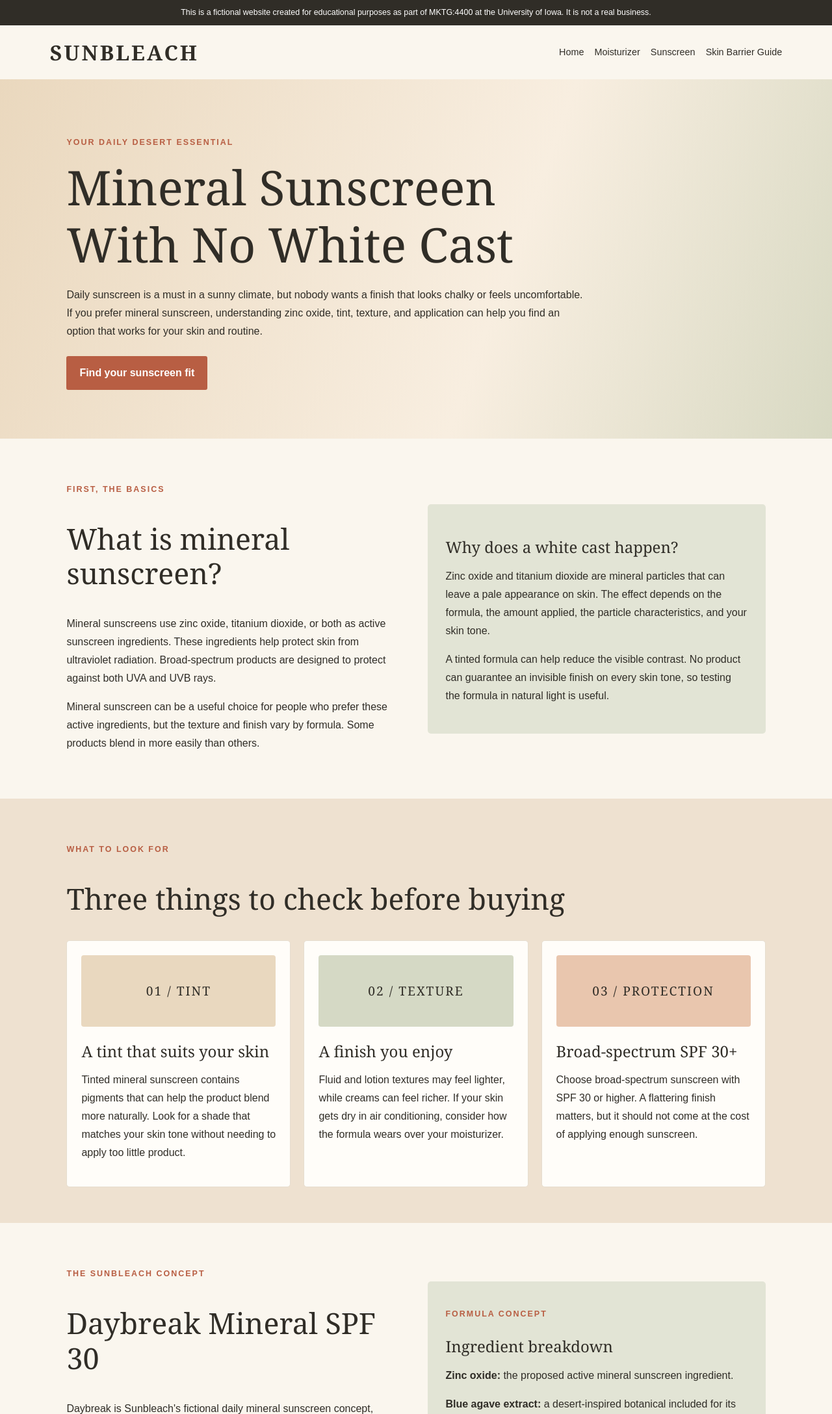
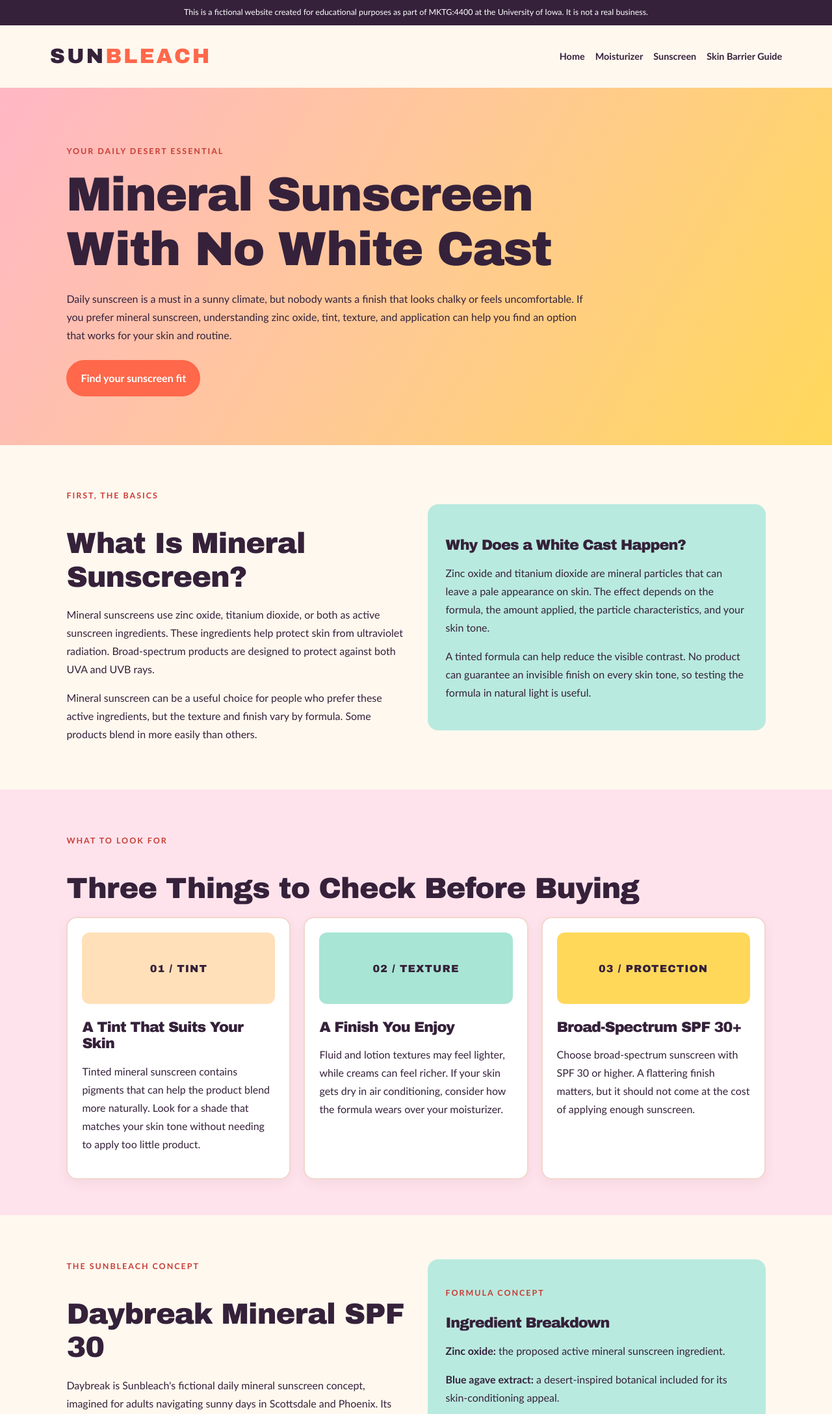
Before and after one commit to juliakollman/sunbleach-skincare, a plain HTML site: page sunscreen.html in a window 1280 px wide. Shown: the top 2176 px of the page at 65% size. Drawn offline with Linux system fonts and the light colour scheme.

Commit message:
Refactor sunscreen.html for improved styling and content

```diff
--- a/sunscreen.html
+++ b/sunscreen.html
@@ -6,50 +6,297 @@
   <meta name="viewport" content="width=device-width, initial-scale=1.0">
   <meta name="description" content="Searching for mineral sunscreen with no white cast? Learn about zinc oxide, tinted formulas, application tips, and daily sun protection for desert living.">
   <title>Mineral Sunscreen With No White Cast | Sunbleach</title>
+
   <style>
-    :root { --cream:#faf6ee; --sand:#e9d8bf; --terra:#b85e43; --dark:#302d27; --sage:#68765c; --white:#fffdf9; }
-    * { box-sizing:border-box; }
-    body { margin:0; background:var(--cream); color:var(--dark); font:16px/1.75 Arial,Helvetica,sans-serif; }
-    a { color:inherit; }
-    .notice { background:var(--dark); color:white; text-align:center; padding:10px 16px; font-size:.78rem; line-height:1.5; }
-    header { padding:20px 6%; display:flex; justify-content:space-between; align-items:center; flex-wrap:wrap; gap:18px; }
-    .logo { font:bold 2rem Georgia,serif; letter-spacing:3px; text-decoration:none; }
-    nav { display:flex; flex-wrap:wrap; gap:16px; }
-    nav a { text-decoration:none; font-size:.9rem; }
-    nav a:hover,.text-link:hover { color:var(--terra); }
-    .hero { background:linear-gradient(110deg,#ead8be,#f8eee0 60%,#d8d9c3); padding:75px 8%; }
-    .hero-content { max-width:800px; }
-    .eyebrow { color:var(--terra); text-transform:uppercase; font-size:.78rem; letter-spacing:2px; font-weight:bold; }
-    h1,h2,h3 { font-family:Georgia,"Times New Roman",serif; line-height:1.2; font-weight:normal; }
-    h1 { font-size:clamp(2.5rem,7vw,4.6rem); margin:12px 0 20px; }
-    h2 { font-size:clamp(2rem,4vw,2.8rem); }
-    h3 { font-size:1.5rem; margin-bottom:10px; }
-    section { padding:55px 8%; }
-    .button { display:inline-block; background:var(--terra); color:white; text-decoration:none; padding:12px 20px; margin-top:8px; border-radius:3px; font-weight:bold; }
-    .split { display:grid; grid-template-columns:1fr 1fr; gap:35px; align-items:center; }
-    .panel { background:#e2e4d5; border-radius:5px; padding:28px; }
-    .cards { display:grid; grid-template-columns:repeat(3,minmax(0,1fr)); gap:20px; }
-    .card { background:var(--white); padding:22px; border:1px solid #e6ddcf; border-radius:5px; }
-    .swatch { min-height:110px; border-radius:4px; margin-bottom:18px; display:flex; align-items:center; justify-content:center; background:#e9d8bf; font:1.2rem Georgia,serif; letter-spacing:2px; text-align:center; padding:10px; }
-    .text-link { color:var(--terra); font-weight:bold; text-decoration:none; }
-    .callout { border-left:4px solid var(--sage); padding:5px 0 5px 20px; }
-    footer { background:var(--dark); color:white; padding:35px 8%; }
-    footer nav { margin:18px 0; }
-    footer nav a { color:white; }
-    .footer-note { color:#e5ded3; font-size:.8rem; }
-    @media(max-width:760px) {
-      header { justify-content:center; text-align:center; }
-      nav { justify-content:center; gap:12px; }
-      .hero { padding:50px 7%; }
-      section { padding:40px 7%; }
-      .split,.cards { grid-template-columns:1fr; }
+    :root {
+      --cream: #FFF8EF;
+      --sand: #FFE3C2;
+      --terra: #FF684A;
+      --dark: #35213A;
+      --sage: #238F7B;
+      --white: #FFFFFF;
+      --pink: #FFB7C5;
+      --yellow: #FFD85A;
+      --turquoise: #76D9C3;
+    }
+
+    * {
+      box-sizing: border-box;
+    }
+
+    html {
+      scroll-behavior: smooth;
+    }
+
+    body {
+      margin: 0;
+      background: var(--cream);
+      color: var(--dark);
+      font: 16px/1.75 "Trebuchet MS", Arial, sans-serif;
+    }
+
+    a {
+      color: inherit;
+    }
+
+    .notice {
+      background: var(--dark);
+      color: white;
+      text-align: center;
+      padding: 10px 16px;
+      font-size: .78rem;
+      line-height: 1.5;
+    }
+
+    header {
+      padding: 20px 6%;
+      display: flex;
+      justify-content: space-between;
+      align-items: center;
+      flex-wrap: wrap;
+      gap: 18px;
+    }
+
+    .logo {
+      font-family: "Arial Black", "Trebuchet MS", sans-serif;
+      font-size: 2rem;
+      font-weight: 900;
+      letter-spacing: 3px;
+      text-decoration: none;
+    }
+
+    .logo span {
+      color: var(--terra);
+    }
+
+    nav {
+      display: flex;
+      flex-wrap: wrap;
+      gap: 16px;
+    }
+
+    nav a {
+      text-decoration: none;
+      font-size: .9rem;
+      font-weight: bold;
+    }
+
+    nav a:hover,
+    .text-link:hover {
+      color: var(--terra);
+    }
+
+    .hero {
+      background: linear-gradient(
+        120deg,
+        #FFB7C5,
+        #FFCA92 52%,
+        #FFD85A
+      );
+      padding: 75px 8%;
+    }
+
+    .hero-content {
+      max-width: 800px;
+    }
+
+    .eyebrow {
+      color: #C83D35;
+      text-transform: uppercase;
+      font-size: .78rem;
+      letter-spacing: 2px;
+      font-weight: 900;
+    }
+
+    h1, h2, h3 {
+      font-family: "Arial Black", "Trebuchet MS", sans-serif;
+      line-height: 1.15;
+      font-weight: 900;
+      letter-spacing: -1px;
+    }
+
+    h1 {
+      font-size: clamp(2.5rem, 7vw, 4.6rem);
+      letter-spacing: -2px;
+      margin: 12px 0 20px;
+    }
+
+    h2 {
+      font-size: clamp(2rem, 4vw, 2.8rem);
+      margin-bottom: 18px;
+    }
+
+    h3 {
+      font-size: 1.4rem;
+      margin-bottom: 10px;
+    }
+
+    section {
+      padding: 55px 8%;
+    }
+
+    .button {
+      display: inline-block;
+      background: var(--terra);
+      color: white;
+      text-decoration: none;
+      padding: 12px 20px;
+      margin-top: 8px;
+      border: 2px solid var(--terra);
+      border-radius: 50px;
+      font-weight: bold;
+      transition: transform .2s ease, background .2s ease;
+    }
+
+    .button:hover {
+      background: #D94337;
+      border-color: #D94337;
+      transform: translateY(-2px);
+    }
+
+    .split {
+      display: grid;
+      grid-template-columns: 1fr 1fr;
+      gap: 35px;
+      align-items: center;
+    }
+
+    .panel {
+      background: #B9EADF;
+      border-radius: 16px;
+      padding: 28px;
+    }
+
+    .cards {
+      display: grid;
+      grid-template-columns: repeat(3, minmax(0, 1fr));
+      gap: 20px;
+    }
+
+    .card {
+      background: var(--white);
+      padding: 22px;
+      border: 2px solid #F2D7CE;
+      border-radius: 16px;
+      box-shadow: 0 6px 18px rgba(53, 33, 58, .06);
+      transition: transform .2s ease, box-shadow .2s ease;
+    }
+
+    .card:hover {
+      transform: translateY(-4px);
+      box-shadow: 0 12px 24px rgba(53, 33, 58, .10);
+    }
+
+    .swatch {
+      min-height: 110px;
+      border-radius: 12px;
+      margin-bottom: 18px;
+      display: flex;
+      align-items: center;
+      justify-content: center;
+      background: #FFE0B9;
+      font: 900 1rem "Arial Black", "Trebuchet MS", sans-serif;
+      letter-spacing: 1px;
+      text-align: center;
+      padding: 10px;
+    }
+
+    .text-link {
+      color: #D94337;
+      font-weight: bold;
+      text-decoration: none;
+    }
+
+    .callout {
+      border-left: 5px solid var(--terra);
+      padding: 5px 0 5px 20px;
+      margin: 25px 0;
+    }
+
+    .callout:nth-of-type(2) {
+      border-color: var(--sage);
+    }
+
+    .callout:nth-of-type(3) {
+      border-color: #D99A16;
+    }
+
+    .callout h3 {
+      margin-top: 0;
+    }
+
+    .pink-section {
+      background: #FFE3EC;
+    }
+
+    .yellow-section {
+      background: #FFE6B4;
+    }
+
+    footer {
+      background: var(--dark);
+      color: white;
+      padding: 35px 8%;
+    }
+
+    footer nav {
+      margin: 18px 0;
+    }
+
+    footer nav a {
+      color: white;
+    }
+
+    .footer-note {
+      color: #F5E7F0;
+      font-size: .8rem;
+    }
+
+    @media (max-width: 760px) {
+      header {
+        justify-content: center;
+        text-align: center;
+      }
+
+      nav {
+        justify-content: center;
+        gap: 12px;
+      }
+
+      .hero {
+        padding: 50px 7%;
+      }
+
+      section {
+        padding: 40px 7%;
+      }
+
+      .split,
+      .cards {
+        grid-template-columns: 1fr;
+      }
+    }
+
+    @media (prefers-reduced-motion: reduce) {
+      *,
+      *::before,
+      *::after {
+        transition: none !important;
+        scroll-behavior: auto;
+      }
     }
   </style>
 </head>
+
 <body>
-  <div class="notice">This is a fictional website created for educational purposes as part of MKTG:4400 at the University of Iowa. It is not a real business.</div>
+
+  <div class="notice">
+    This is a fictional website created for educational purposes as part of MKTG:4400 at the University of Iowa. It is not a real business.
+  </div>
+
   <header>
-    <a class="logo" href="index.html">SUNBLEACH</a>
+    <a class="logo" href="index.html">SUN<span>BLEACH</span></a>
+
     <nav aria-label="Main navigation">
       <a href="index.html">Home</a>
       <a href="moisturizer.html">Moisturizer</a>
@@ -59,119 +306,284 @@
   </header>
 
   <main>
+
     <section class="hero">
       <div class="hero-content">
         <p class="eyebrow">Your daily desert essential</p>
+
         <h1>Mineral Sunscreen With No White Cast</h1>
-        <p>Daily sunscreen is a must in a sunny climate, but nobody wants a finish that looks chalky or feels uncomfortable. If you prefer mineral sunscreen, understanding zinc oxide, tint, texture, and application can help you find an option that works for your skin and routine.</p>
+
+        <p>
+          Daily sunscreen is a must in a sunny climate, but nobody wants
+          a finish that looks chalky or feels uncomfortable. If you prefer
+          mineral sunscreen, understanding zinc oxide, tint, texture, and
+          application can help you find an option that works for your skin
+          and routine.
+        </p>
+
         <a class="button" href="#tips">Find your sunscreen fit</a>
       </div>
     </section>
 
     <section>
       <div class="split">
+
         <div>
           <p class="eyebrow">First, the basics</p>
-          <h2>What is mineral sunscreen?</h2>
-          <p>Mineral sunscreens use zinc oxide, titanium dioxide, or both as active sunscreen ingredients. These ingredients help protect skin from ultraviolet radiation. Broad-spectrum products are designed to protect against both UVA and UVB rays.</p>
-          <p>Mineral sunscreen can be a useful choice for people who prefer these active ingredients, but the texture and finish vary by formula. Some products blend in more easily than others.</p>
+
+          <h2>What Is Mineral Sunscreen?</h2>
+
+          <p>
+            Mineral sunscreens use zinc oxide, titanium dioxide, or both
+            as active sunscreen ingredients. These ingredients help protect
+            skin from ultraviolet radiation. Broad-spectrum products are
+            designed to protect against both UVA and UVB rays.
+          </p>
+
+          <p>
+            Mineral sunscreen can be a useful choice for people who prefer
+            these active ingredients, but the texture and finish vary by
+            formula. Some products blend in more easily than others.
+          </p>
         </div>
+
         <div class="panel">
-          <h3>Why does a white cast happen?</h3>
-          <p>Zinc oxide and titanium dioxide are mineral particles that can leave a pale appearance on skin. The effect depends on the formula, the amount applied, the particle characteristics, and your skin tone.</p>
-          <p>A tinted formula can help reduce the visible contrast. No product can guarantee an invisible finish on every skin tone, so testing the formula in natural light is useful.</p>
+          <h3>Why Does a White Cast Happen?</h3>
+
+          <p>
+            Zinc oxide and titanium dioxide are mineral particles that can
+            leave a pale appearance on skin. The effect depends on the
+            formula, the amount applied, the particle characteristics,
+            and your skin tone.
+          </p>
+
+          <p>
+            A tinted formula can help reduce the visible contrast. No
+            product can guarantee an invisible finish on every skin tone,
+            so testing the formula in natural light is useful.
+          </p>
         </div>
+
       </div>
     </section>
 
-    <section style="background:#eee1d0" id="tips">
+    <section class="pink-section" id="tips">
       <p class="eyebrow">What to look for</p>
-      <h2>Three things to check before buying</h2>
+
+      <h2>Three Things to Check Before Buying</h2>
+
       <div class="cards">
+
         <article class="card">
           <div class="swatch">01 / TINT</div>
-          <h3>A tint that suits your skin</h3>
-          <p>Tinted mineral sunscreen contains pigments that can help the product blend more naturally. Look for a shade that matches your skin tone without needing to apply too little product.</p>
+
+          <h3>A Tint That Suits Your Skin</h3>
+
+          <p>
+            Tinted mineral sunscreen contains pigments that can help the
+            product blend more naturally. Look for a shade that matches
+            your skin tone without needing to apply too little product.
+          </p>
         </article>
+
         <article class="card">
-          <div class="swatch" style="background:#d5d9c5">02 / TEXTURE</div>
-          <h3>A finish you enjoy</h3>
-          <p>Fluid and lotion textures may feel lighter, while creams can feel richer. If your skin gets dry in air conditioning, consider how the formula wears over your moisturizer.</p>
+          <div class="swatch" style="background:#A8E5D5">
+            02 / TEXTURE
+          </div>
+
+          <h3>A Finish You Enjoy</h3>
+
+          <p>
+            Fluid and lotion textures may feel lighter, while creams can
+            feel richer. If your skin gets dry in air conditioning, consider
+            how the formula wears over your moisturizer.
+          </p>
         </article>
+
         <article class="card">
-          <div class="swatch" style="background:#e9c6ae">03 / PROTECTION</div>
-          <h3>Broad-spectrum SPF 30+</h3>
-          <p>Choose broad-spectrum sunscreen with SPF 30 or higher. A flattering finish matters, but it should not come at the cost of applying enough sunscreen.</p>
+          <div class="swatch" style="background:#FFD85A">
+            03 / PROTECTION
+          </div>
+
+          <h3>Broad-Spectrum SPF 30+</h3>
+
+          <p>
+            Choose broad-spectrum sunscreen with SPF 30 or higher. A
+            flattering finish matters, but it should not come at the cost
+            of applying enough sunscreen.
+          </p>
         </article>
+
       </div>
     </section>
 
     <section>
       <div class="split">
+
         <div>
           <p class="eyebrow">The Sunbleach concept</p>
+
           <h2>Daybreak Mineral SPF 30</h2>
-          <p>Daybreak is Sunbleach's fictional daily mineral sunscreen concept, imagined for adults navigating sunny days in Scottsdale and Phoenix. Its proposed formula uses zinc oxide as its active sunscreen ingredient and includes blue agave extract and squalane as skin-conditioning ingredients.</p>
-          <p>The concept is designed around a comfortable, natural-looking finish. A real formula would need appropriate testing to verify its SPF, broad-spectrum protection, stability, and performance before it could be sold.</p>
-          <a class="button" href="index.html#products">Explore the collection</a>
+
+          <p>
+            Daybreak is Sunbleach's fictional daily mineral sunscreen
+            concept, imagined for adults navigating sunny days in Scottsdale
+            and Phoenix. Its proposed formula uses zinc oxide as its active
+            sunscreen ingredient and includes blue agave extract and
+            squalane as skin-conditioning ingredients.
+          </p>
+
+          <p>
+            The concept is designed around a comfortable, natural-looking
+            finish. A real formula would need appropriate testing to verify
+            its SPF, broad-spectrum protection, stability, and performance
+            before it could be sold.
+          </p>
+
+          <a class="button" href="index.html#products">
+            Explore the collection
+          </a>
         </div>
+
         <div class="panel">
           <p class="eyebrow">Formula concept</p>
-          <h3>Ingredient breakdown</h3>
-          <p><strong>Zinc oxide:</strong> the proposed active mineral sunscreen ingredient.</p>
-          <p><strong>Blue agave extract:</strong> a desert-inspired botanical included for its skin-conditioning appeal.</p>
-          <p><strong>Squalane:</strong> an emollient that helps soften skin.</p>
-          <p><strong>Tint:</strong> the proposed tinted version is intended to reduce the appearance of a white cast.</p>
-          <p><em>Sunbleach is fictional. This concept has not been tested and does not represent a verified SPF product.</em></p>
+
+          <h3>Ingredient Breakdown</h3>
+
+          <p>
+            <strong>Zinc oxide:</strong> the proposed active mineral
+            sunscreen ingredient.
+          </p>
+
+          <p>
+            <strong>Blue agave extract:</strong> a desert-inspired botanical
+            included for its skin-conditioning appeal.
+          </p>
+
+          <p>
+            <strong>Squalane:</strong> an emollient that helps soften skin.
+          </p>
+
+          <p>
+            <strong>Tint:</strong> the proposed tinted version is intended
+            to reduce the appearance of a white cast.
+          </p>
+
+          <p>
+            <em>
+              Sunbleach is fictional. This concept has not been tested
+              and does not represent a verified SPF product.
+            </em>
+          </p>
         </div>
+
       </div>
     </section>
 
-    <section style="background:#dfe2d4">
+    <section class="yellow-section">
       <p class="eyebrow">Application matters</p>
-      <h2>How to wear mineral sunscreen comfortably</h2>
+
+      <h2>How to Wear Mineral Sunscreen Comfortably</h2>
+
       <div class="callout">
-        <h3>1. Start with moisturized skin</h3>
-        <p>Apply your usual moisturizer and let it settle. This can help sunscreen spread more evenly over dry areas.</p>
+        <h3>1. Start With Moisturized Skin</h3>
+
+        <p>
+          Apply your usual moisturizer and let it settle. This can help
+          sunscreen spread more evenly over dry areas.
+        </p>
       </div>
+
       <div class="callout">
-        <h3>2. Apply enough product</h3>
-        <p>Use the amount directed on the product label. Applying too little can reduce the protection you receive compared with the labeled SPF.</p>
+        <h3>2. Apply Enough Product</h3>
+
+        <p>
+          Use the amount directed on the product label. Applying too little
+          can reduce the protection you receive compared with the labeled SPF.
+        </p>
       </div>
+
       <div class="callout">
-        <h3>3. Blend in sections</h3>
-        <p>Spread sunscreen over one area at a time, including your forehead, cheeks, nose, jaw, ears, and neck. Avoid leaving gaps near your hairline.</p>
+        <h3>3. Blend in Sections</h3>
+
+        <p>
+          Spread sunscreen over one area at a time, including your forehead,
+          cheeks, nose, jaw, ears, and neck. Avoid leaving gaps near your
+          hairline.
+        </p>
       </div>
+
       <div class="callout">
-        <h3>4. Reapply throughout the day</h3>
-        <p>Reapply at least every two hours outdoors and after swimming or sweating, following the label. Seek shade and use protective clothing, especially around midday.</p>
+        <h3>4. Reapply Throughout the Day</h3>
+
+        <p>
+          Reapply at least every two hours outdoors and after swimming or
+          sweating, following the label. Seek shade and use protective
+          clothing, especially around midday.
+        </p>
       </div>
     </section>
 
     <section>
       <p class="eyebrow">Frequently asked questions</p>
-      <h2>Mineral sunscreen, made simpler</h2>
+
+      <h2>Mineral Sunscreen, Made Simpler</h2>
+
       <h3>Is mineral sunscreen always better for sensitive skin?</h3>
-      <p>Not always. Individual skin responses vary, and a formula's full ingredient list matters. If you have sensitive skin, introduce products carefully and discontinue use if irritation develops.</p>
+
+      <p>
+        Not always. Individual skin responses vary, and a formula's full
+        ingredient list matters. If you have sensitive skin, introduce
+        products carefully and discontinue use if irritation develops.
+      </p>
+
       <h3>Does tinted sunscreen provide enough protection?</h3>
-      <p>A tinted sunscreen can provide sun protection if it is properly formulated, tested, and labeled. Apply it according to its directions and do not rely on tint alone as sun protection.</p>
+
+      <p>
+        A tinted sunscreen can provide sun protection if it is properly
+        formulated, tested, and labeled. Apply it according to its
+        directions and do not rely on tint alone as sun protection.
+      </p>
+
       <h3>Can I wear makeup over mineral sunscreen?</h3>
-      <p>Yes. Let sunscreen settle before applying makeup, and avoid rubbing so much that you disturb the protective layer. Reapply sunscreen as directed throughout the day.</p>
+
+      <p>
+        Yes. Let sunscreen settle before applying makeup, and avoid rubbing
+        so much that you disturb the protective layer. Reapply sunscreen
+        as directed throughout the day.
+      </p>
+
       <h3>Can I use sunscreen only when it is very sunny?</h3>
-      <p>UV exposure can occur on cloudy days, too. Make broad-spectrum sun protection part of your daily routine when the UV index indicates a need for protection, and follow local sun-safety guidance.</p>
+
+      <p>
+        UV exposure can occur on cloudy days, too. Make broad-spectrum sun
+        protection part of your daily routine when the UV index indicates
+        a need for protection, and follow local sun-safety guidance.
+      </p>
     </section>
+
   </main>
 
   <footer>
-    <a class="logo" href="index.html" style="color:white">SUNBLEACH</a>
+    <a class="logo" href="index.html" style="color:#FFD85A">SUNBLEACH</a>
+
     <nav aria-label="Footer navigation">
       <a href="index.html">Home</a>
       <a href="moisturizer.html">Moisturizer</a>
       <a href="sunscreen.html">Sunscreen</a>
       <a href="barrier-repair.html">Skin Barrier Guide</a>
     </nav>
-    <p class="footer-note">This is a fictional website created for educational purposes as part of MKTG:4400 at the University of Iowa. It is not a real business.</p>
-    <p class="footer-note">Sunbleach and Daybreak Mineral SPF 30 are fictional concepts. No SPF performance or product testing is claimed.</p>
+
+    <p class="footer-note">
+      This is a fictional website created for educational purposes as part
+      of MKTG:4400 at the University of Iowa. It is not a real business.
+    </p>
+
+    <p class="footer-note">
+      Sunbleach and Daybreak Mineral SPF 30 are fictional concepts.
+      No SPF performance or product testing is claimed.
+    </p>
   </footer>
+
 </body>
 </html>
```
